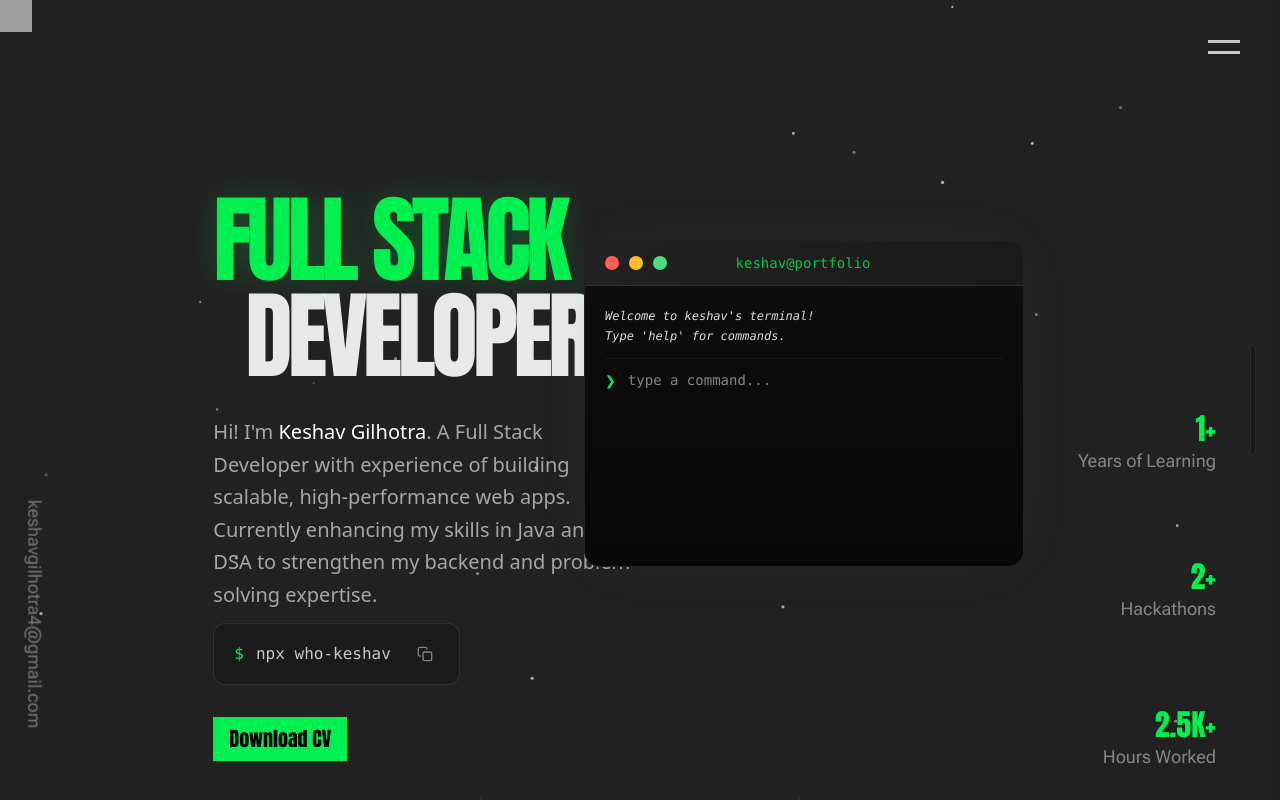
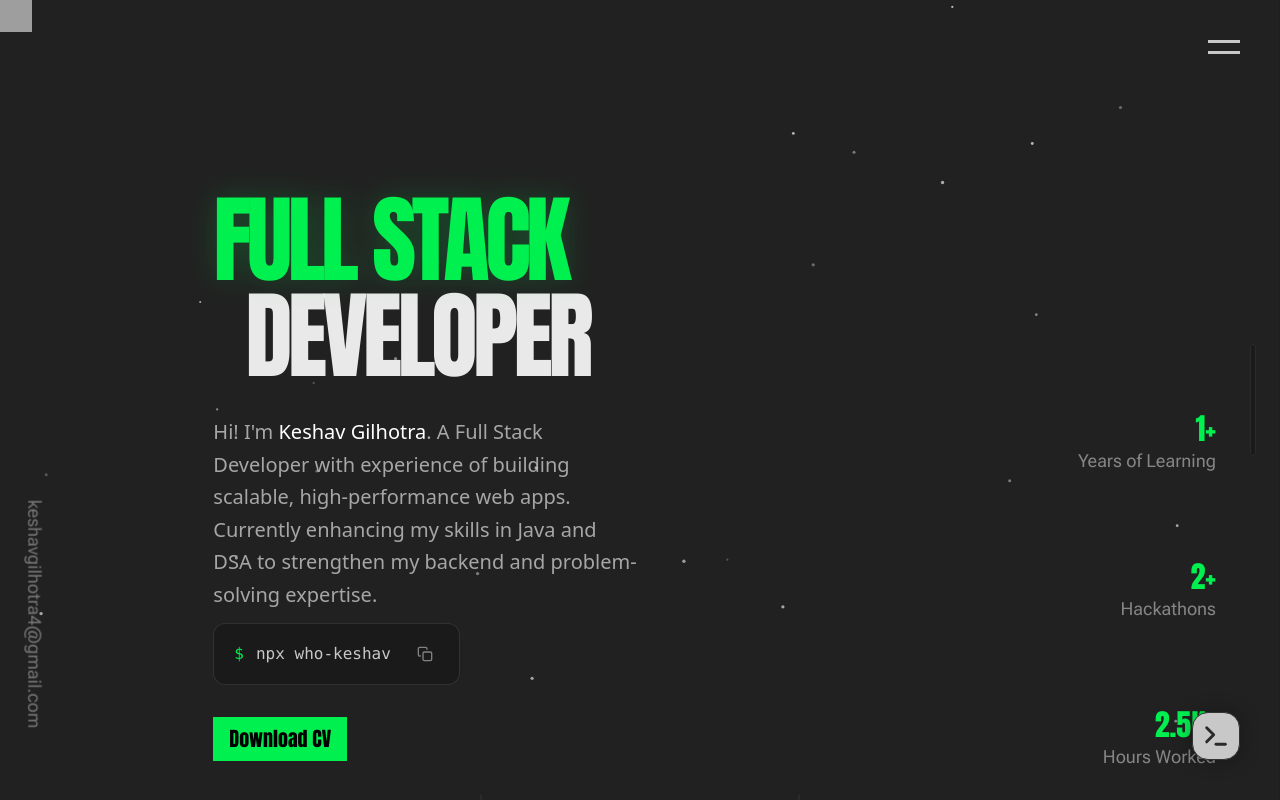
Before and after one commit to ikeshav26/me, a React (Vite) app: page / in a window 1280 px wide. Shown: the top 800 px of the page. Built offline with nearby package versions, Linux system fonts and the light colour scheme; no server answers; grey boxes are pictures that could not be loaded.

Commit message:
Did some changes for ui

```diff
--- a/src/components/ui/TerminalIcon.jsx
+++ b/src/components/ui/TerminalIcon.jsx
@@ -4,7 +4,7 @@ const TerminalIcon = ({ onClick }) => {
   return (
     <div
       onClick={onClick}
-      className="fixed bottom-10 right-10 z-50 w-12 h-12 bg-[#c8c8c8] rounded-2xl shadow-[0_0_20px_rgba(0,0,0,0.3)] border border-[#333] flex lg:hidden items-center justify-center cursor-pointer hover:scale-110 transition-all duration-300 group hover:border-[#4ade80]/50 hover:shadow-[0_0_25px_rgba(74,222,128,0.2)]"
+      className="fixed bottom-10 right-10 z-50 w-12 h-12 bg-[#c8c8c8] rounded-2xl shadow-[0_0_20px_rgba(0,0,0,0.3)] border border-[#333] flex items-center justify-center cursor-pointer hover:scale-110 transition-all duration-300 group hover:border-[#4ade80]/50 hover:shadow-[0_0_25px_rgba(74,222,128,0.2)]"
     >
       <svg
         xmlns="http://www.w3.org/2000/svg"
--- a/src/pages/Home.jsx
+++ b/src/pages/Home.jsx
@@ -114,10 +114,6 @@ const Home = ({ onekoEnabled, setOnekoEnabled }) => {
         </section>
 
 
-      <div className='hidden lg:block absolute right-1/5 top-1/4'>
-        <Terminal />
-      </div>
-
       <div className='arrow absolute  bottom-18 left-1/2 -translate-x-1/2  ' aria-hidden="true">
          <svg
             id="banner-arrow-svg"
```
